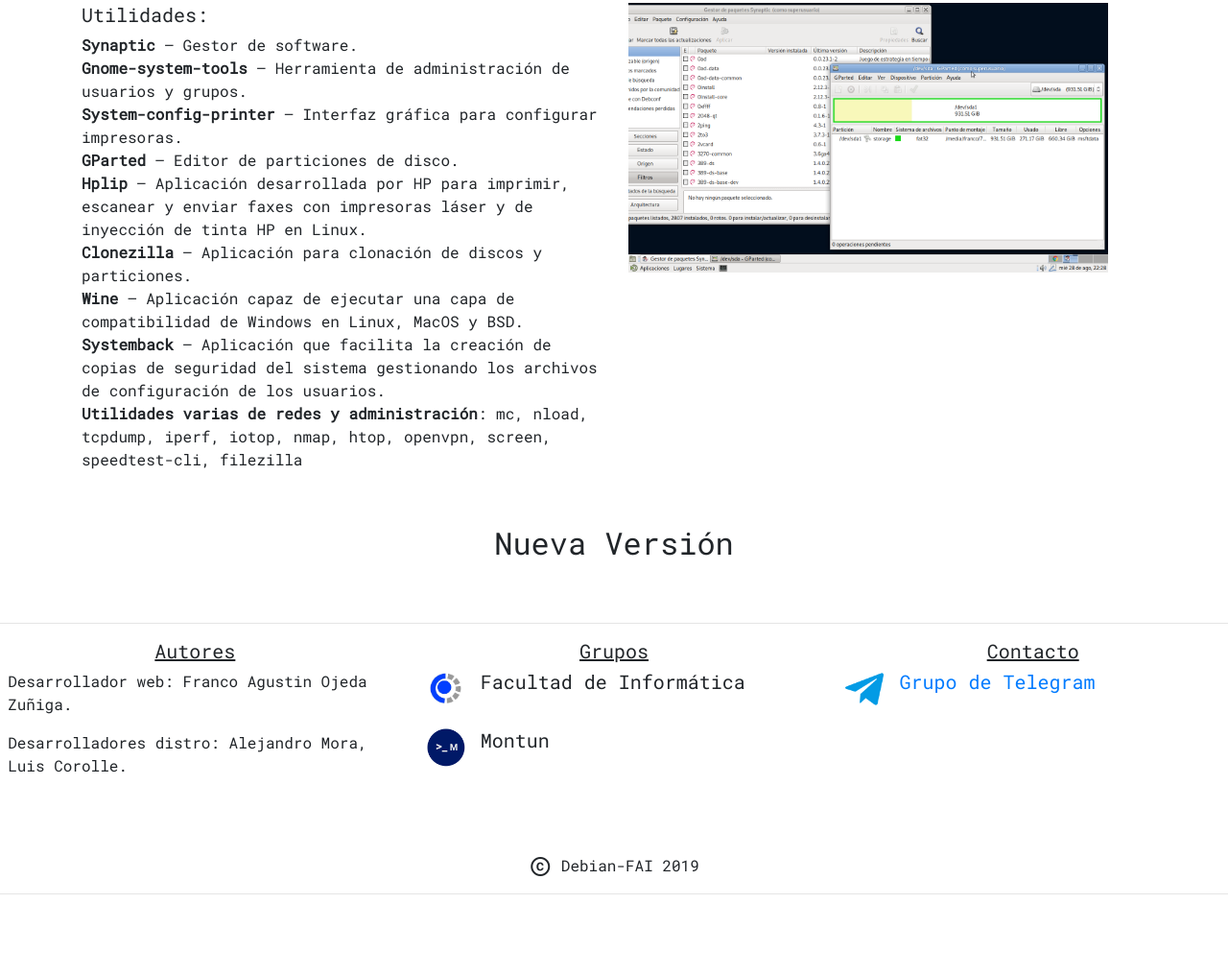
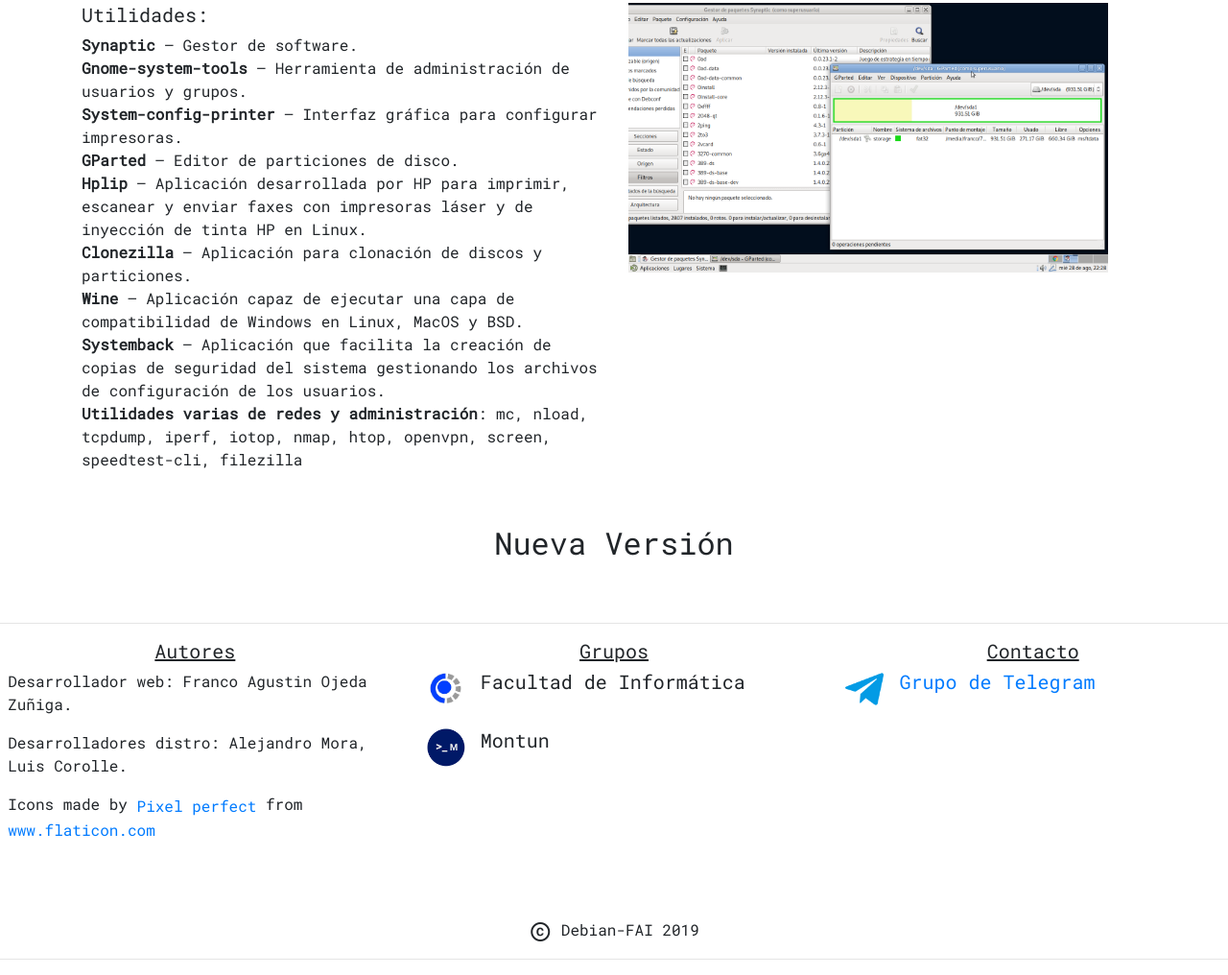
Before and after one commit to francoZuniga32/debian-fai, a plain HTML site: page index.html in a window 1280 px wide. Shown: the part 2795-3811 px from the top of the page at 96% size. Before the commit the page ends 3743 px from the top, so only its background shows below. Drawn offline with nearby package versions, Linux system fonts and the light colour scheme.

Commit message:
d2512h2211

```diff
--- a/index.html
+++ b/index.html
@@ -187,6 +187,7 @@
           <h5 class="text-center"><u>Autores</u></h5>
           <p style="margin-left: 2%;">Desarrollador web: Franco Agustin Ojeda Zuñiga.</p>
           <p style="margin-left: 2%;">Desarrolladores distro: Alejandro Mora, Luis Corolle.</p>
+          <p style="margin-left: 2%;">Icons made by <a href="https://www.flaticon.com/authors/pixel-perfect" title="Pixel perfect">Pixel perfect</a> from <a href="https://www.flaticon.com/" title="Flaticon">www.flaticon.com</a></p>
         </div>
         <div class="col-sm">
           <h5 class="text-center"><u>Grupos</u></h5>
--- a/main.css
+++ b/main.css
@@ -119,6 +119,12 @@
     font-size: 20px;
 }
 
+/* pie de pagina */
+
+footer p{
+    size: 9px;
+}
+
 @media (max-width: 769px){
     .img{
         display: none;
```
Also changed, not shown: blog.html (added), 3 other files.
